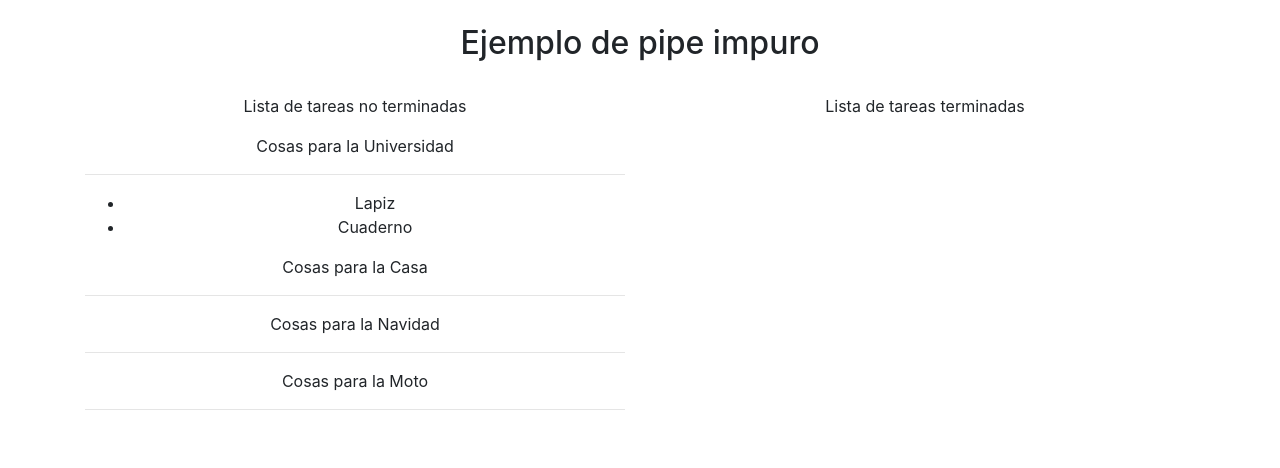
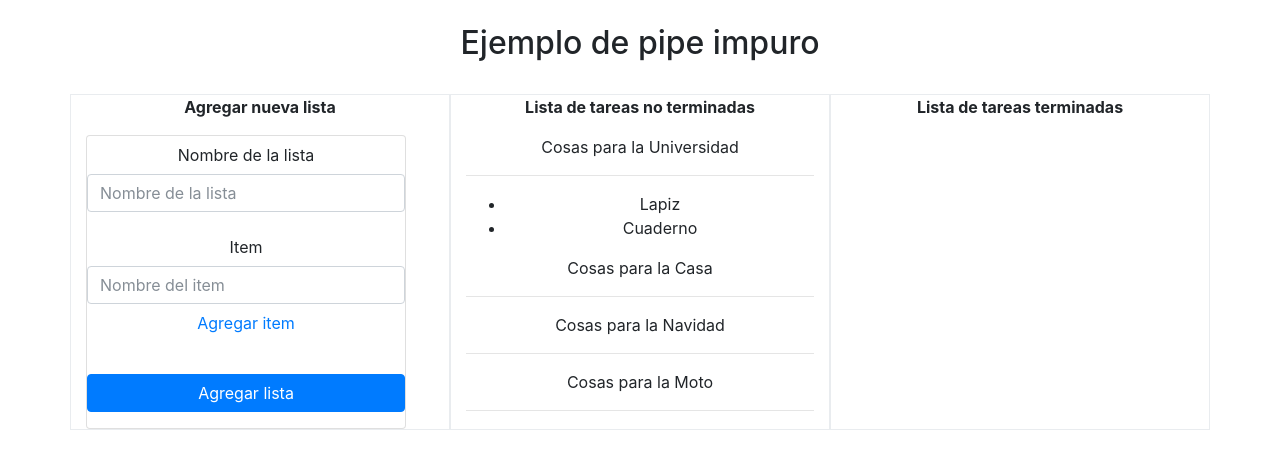
Before and after one commit to AngelManuel1995/ImpurePipe, an Angular app: page / in a window 1280 px wide. Shown: the top 468 px of the page. Built offline with nearby package versions, Linux system fonts and the light colour scheme.

Commit message:
add component ready to make it functional

```diff
--- a/src/app/app.component.html
+++ b/src/app/app.component.html
@@ -7,11 +7,15 @@
   </div>
   <br>
   <div class="row">
-    <div class="col-md-6 text-center">
+    <div class="col-md-4 text-center border">
+        <app-add>Cargando...</app-add>
+    </div>
+
+    <div class="col-md-4 text-center border">
       <app-unfinished>Cargando ...</app-unfinished>
     </div>
 
-    <div class="col-md-6 text-center">
+    <div class="col-md-4 text-center border">
       <app-finished>Cargando ...</app-finished>
     </div>
 
--- a/src/app/app.module.ts
+++ b/src/app/app.module.ts
@@ -6,13 +6,15 @@
 import { UnfinishedComponent } from './components/unfinished/unfinished.component';
 import { FinishedComponent } from './components/finished/finished.component';
 import { ListService }       from './services/list.service';
+import { AddComponent }      from './components/add/add.component';
 
 @NgModule({
   declarations: [
     AppComponent,
     HomeComponent,
     UnfinishedComponent,
-    FinishedComponent
+    FinishedComponent,
+    AddComponent
   ],
   imports: [
     BrowserModule
--- /dev/null
+++ b/src/app/components/add/add.component.html
@@ -0,0 +1,20 @@
+<p>
+	<strong>Agregar nueva lista</strong>
+</p>
+<div class="card" style="width: 20rem;">
+	<div class="form-group">
+		<label class="col-form-label" for="formGroupExampleInput">Nombre de la lista</label>
+		<input type="text" class="form-control" id="formGroupExampleInput" placeholder="Nombre de la lista">
+	</div>
+	<div class="form-group">
+		<label class="col-form-label" for="formGroupExampleInput2">Item</label>
+		<input type="text" class="form-control" id="formGroupExampleInput2" placeholder="Nombre del item">
+		<div class="form-group">
+			<button class="btn btn-link" >Agregar item</button>
+		</div>
+	</div>
+
+	<div class="form-group">
+		<button class="btn btn-primary btn-block" >Agregar lista</button>
+	</div>
+</div>
--- /dev/null
+++ b/src/app/components/add/add.component.ts
@@ -0,0 +1,19 @@
+import { Component, OnInit } from '@angular/core';
+
+@Component({
+    selector:'app-add',
+    templateUrl:'./add.component.html'
+})
+
+export class AddComponent implements OnInit{
+
+    public test:string = "Add component works";
+
+    constructor(){
+
+    }
+
+    ngOnInit() {
+
+    }
+}
--- a/src/app/components/finished/finished.component.html
+++ b/src/app/components/finished/finished.component.html
@@ -1,3 +1,3 @@
 <p>
-    Lista de tareas terminadas
+<strong>Lista de tareas terminadas</strong>
 </p>
--- a/src/app/components/unfinished/unfinished.component.html
+++ b/src/app/components/unfinished/unfinished.component.html
@@ -1,5 +1,5 @@
 <p>
-    Lista de tareas no terminadas
+	<strong>Lista de tareas no terminadas</strong>
 </p>
 
 <div *ngFor="let list of _listService.lists" >
--- a/src/styles.css
+++ b/src/styles.css
@@ -1 +1,4 @@
 /* You can add global styles to this file, and also import other style files */
+.border{
+    border: 2px solid red;
+}
```
Lines whose indentation alone changed are shown as unchanged.
